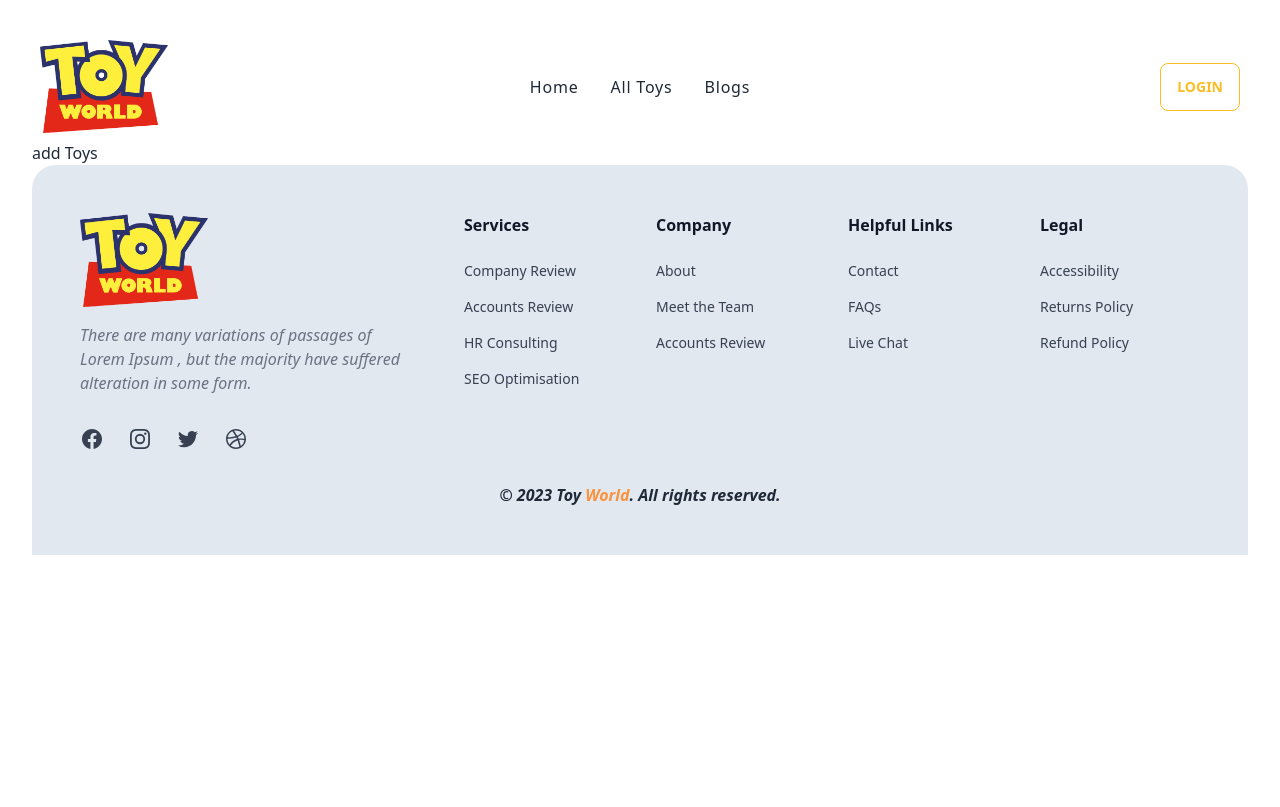
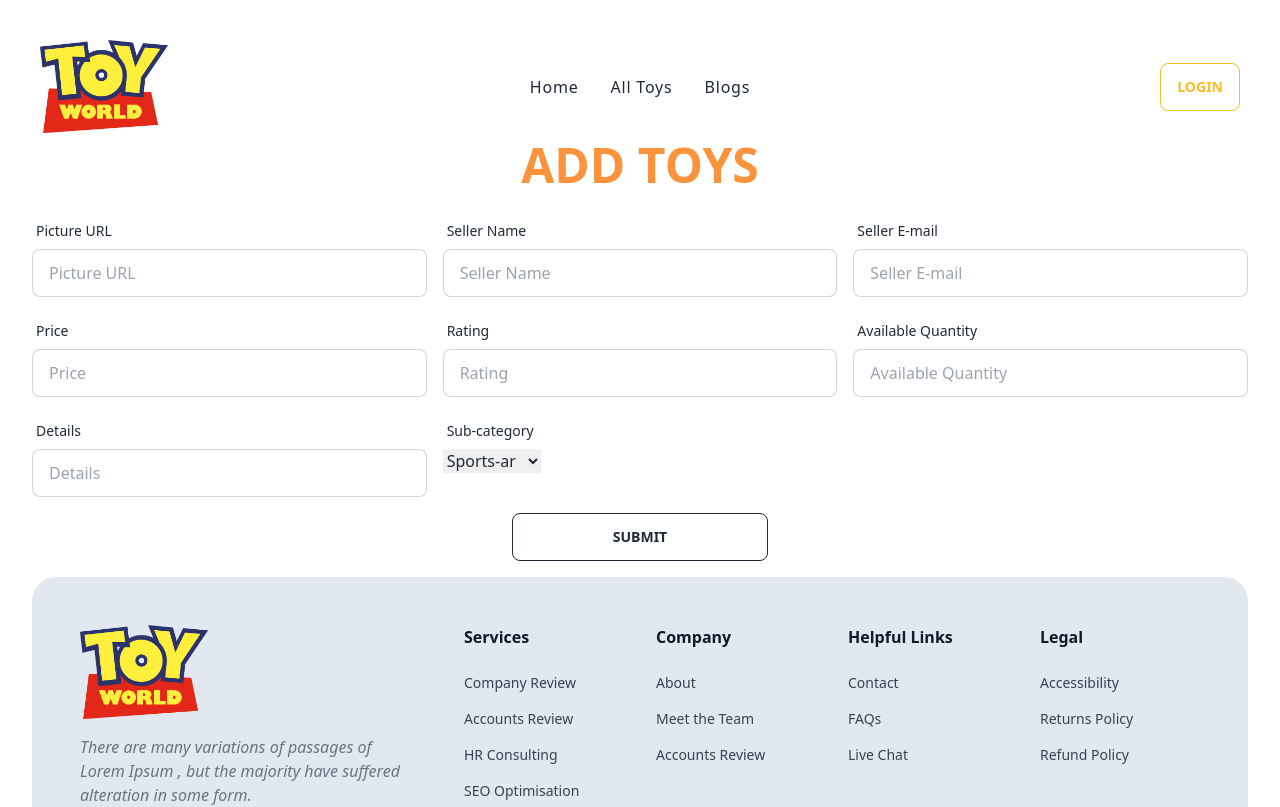
Before and after one commit to nirjhorsaha/Toy-World, a React (Vite) app: page /addtoys in a window 1280 px wide. Shown: the top 807 px of the page. Built offline with nearby package versions, Linux system fonts and the light colour scheme; no server answers.

Commit message:
form added in add toys section

```diff
--- a/package.json
+++ b/package.json
@@ -16,6 +16,7 @@
     "match-sorter": "^6.3.1",
     "react": "^18.2.0",
     "react-dom": "^18.2.0",
+    "react-hook-form": "^7.43.9",
     "react-hot-toast": "^2.4.1",
     "react-router-dom": "^6.11.2",
     "react-tabs": "^6.0.1",
--- a/src/Components/AddToys/AddToys.jsx
+++ b/src/Components/AddToys/AddToys.jsx
@@ -1,11 +1,93 @@
 import React from 'react';
 import useTitle from '../../hooks/useTitle';
+import { useForm } from "react-hook-form";
 
 const AddToys = () => {
     useTitle('Add Toys');
+    const { register, handleSubmit, watch, formState: { errors } } = useForm();
+    const onSubmit = data => console.log(data);
+
+    // console.log(watch("example"));
     return (
         <div>
-            <h1>add Toys</h1>
+            <h1 className='text-center text-5xl uppercase text-orange-400 font-bold mb-6'>Add Toys</h1>
+            <div className=''>
+                <form onSubmit={handleSubmit(onSubmit)}>
+                    <div className='grid md:grid-cols-3 gap-4 '>
+                        <div>
+                            <label className="label">
+                                <span className="label-text">Picture URL</span>
+                            </label>
+                            <input type='text' className='input input-bordered w-full ' placeholder='Picture URL'
+                                {...register("pURL", { required: true })} />
+                            {errors.exampleRequired && <span>This field is required</span>}
+                        </div>
+                        <div>
+                            <label className="label">
+                                <span className="label-text">Seller Name</span>
+                            </label>
+                            <input type='text' className='input input-bordered w-full ' placeholder='Seller Name'
+                                {...register("sName", { required: true })} />
+                            {errors.exampleRequired && <span>This field is required</span>}
+                        </div>
+                        <div>
+                            <label className="label">
+                                <span className="label-text">Seller E-mail</span>
+                            </label>
+                            <input type='text' className='input input-bordered w-full ' placeholder='Seller E-mail'
+                                {...register("sEmail", { required: true })} />
+                            {errors.exampleRequired && <span>This field is required</span>}
+                        </div>
+                        <div>
+                            <label className="label">
+                                <span className="label-text">Price</span>
+                            </label>
+                            <input type='number' className='input input-bordered w-full ' placeholder='Price'
+                                {...register("price", { required: true })} />
+                            {errors.exampleRequired && <span>This field is required</span>}
+                        </div>
+                        <div>
+                            <label className="label">
+                                <span className="label-text">Rating</span>
+                            </label>
+                            <input type='number' className='input input-bordered w-full ' placeholder='Rating'
+                                {...register("rating", { required: true })} />
+                            {errors.exampleRequired && <span>This field is required</span>}
+                        </div>
+                        <div>
+                            <label className="label">
+                                <span className="label-text">Available Quantity</span>
+                            </label>
+                            <input type='number' className='input input-bordered w-full ' placeholder='Available Quantity'
+                                {...register("aQuantity", { required: true })} />
+                            {errors.exampleRequired && <span>This field is required</span>}
+                        </div>
+                        <div>
+                            <label className="label">
+                                <span className="label-text">Details</span>
+                            </label>
+                            <input type='text' className='input input-bordered w-full ' placeholder='Details'
+                                {...register("details", { required: true })} />
+                            {errors.exampleRequired && <span>This field is required</span>}
+                        </div>
+                        <div>
+                            <label className="label">
+                                <span className="label-text">Sub-category</span>
+                            </label>
+                            <select {...register("Sub-category")}>
+                                <option value="Sports-ar">Sports-ar</option>
+                                <option value="Truck">Truck</option>
+                                <option value="Mini-Truck">Mini-Truck</option>
+                            </select>
+                            {errors.exampleRequired && <span>This field is required</span>}
+                        </div>
+                    </div>
+                    <div className='text-center my-4'>
+                        <input className="btn btn-wide btn-outline " type="submit" />
+                    </div>
+                </form>
+            </div>
+
         </div>
     );
 };
--- a/src/Components/BuyToys/BuyToys.jsx
+++ b/src/Components/BuyToys/BuyToys.jsx
@@ -4,11 +4,11 @@ const BuyToys = () => {
     return (
         <div className='my-6'>
             <h1 className='text-center text-5xl uppercase text-orange-400 font-bold mb-6'>How to Buy?</h1>
-            <div class="grid md:grid-cols-3 gap-4 text-center space-y-4 md:space-y-0">
+            <div class="grid md:grid-cols-3 gap-4 text-center space-y-4 md:space-y-0 w-4/5 mx-auto">
                 <div>
                     <img className='rounded-lg w-96' src="https://img.freepik.com/free-vector/kids-toys-design_24908-56648.jpg?w=740&t=st=1684506770~exp=1684507370~hmac=e5a58a9332bb0e2d4524b482afd5bb5f0b8186e0936fbfa67c49de3303183ef8" alt="" srcset="" />
                     <h1 className='text-2xl font-bold mt-6'>Choose a Toy</h1>
-                    <p className='font-semibold '>Pick from over 500 of the latest must haved</p>
+                    <p className='font-semibold'>Pick from over 500 of the latest must haved</p>
                 </div>
                 <div>
                     <img className='rounded-lg w-96' src="https://img.freepik.com/free-photo/father-son-playing-with-toy-cars_23-2148500801.jpg?w=740&t=st=1684507701~exp=1684508301~hmac=be8a8ab1e796f3d27689e74d4188e5686916fda45be18c6001a5b25a4276b404" alt="" srcset="" />
--- a/src/Components/Header/Header.jsx
+++ b/src/Components/Header/Header.jsx
@@ -17,7 +17,7 @@ const Header = () => {
                         </button>
                     </div>
                     <div className="lg:mt-0 lg:col-span-5 sm:flex-col lg:flex">
-                        <img className='rounded md:rounded-l-3xl' src={headerImg} alt="mockup" />
+                        <img className='rounded md:rounded-l-2xl' src={headerImg} alt="mockup" />
                     </div>
                 </div>
             </section>
--- a/src/Components/TrendingToys/TrendingToys.jsx
+++ b/src/Components/TrendingToys/TrendingToys.jsx
@@ -5,7 +5,7 @@ const TrendingToys = () => {
         <div className='my-6'>
             <h1 className='text-center text-5xl uppercase text-orange-400 font-bold mb-4'>Trending Toys</h1>
             <p className='text-center italic text-xl mb-4'>Hot and Happening: Get Your Hands on the Trendiest Toys of the Season!</p>
-            <div class="grid md:grid-cols-3 gap-4 text-center space-y-4 md:space-y-0">
+            <div class="grid md:grid-cols-3 gap-4 text-center space-y-4 md:space-y-0 w-4/5 mx-auto">
                 <div>
                     <img className='w-96 rounded-3xl' src="https://img.freepik.com/free-photo/still-life-colorful-gummy-bears_23-2149870777.jpg?w=740&t=st=1684508705~exp=1684509305~hmac=b718b37157727ccde8b9dd0b7cf70583dd2b53a940551f272607db450fef964f" alt="" srcset="" />
                 </div>
```
Also changed, not shown: src/Components/ToyGallery/ToyGallery.jsx (+2 -7 lines), 1 other file (tests, documents, lock files or other folders).
